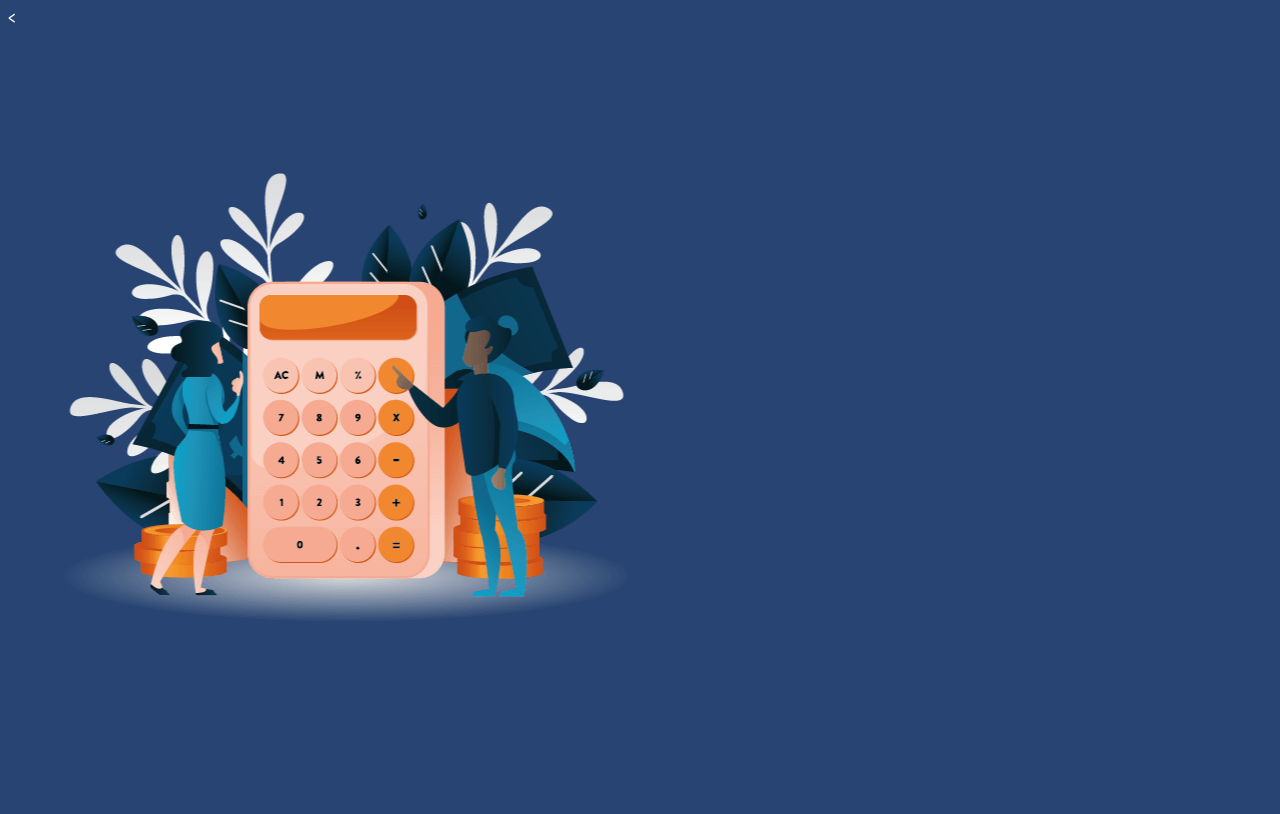
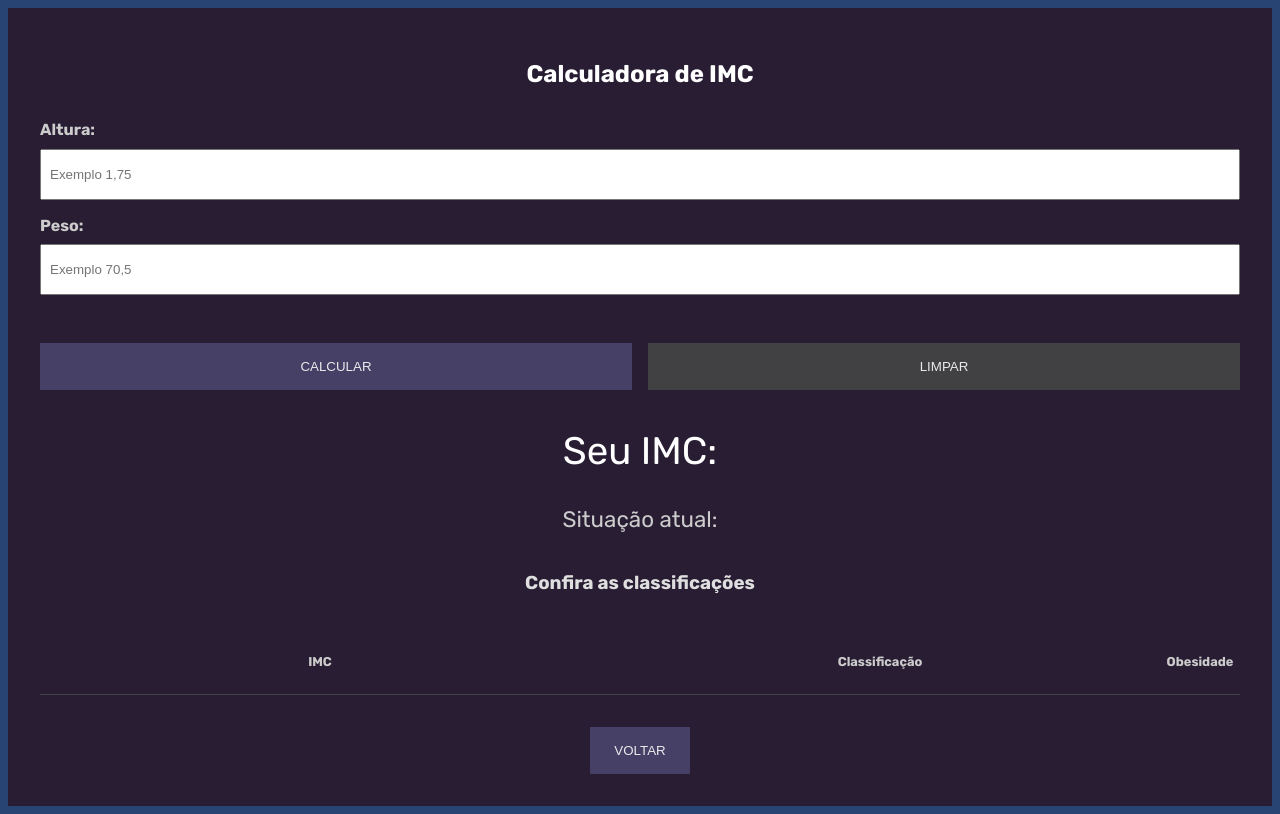
Before and after one commit to Zhak4/Vieira_T4_IMC, a plain HTML site: page html/habitos.html in a window 1280 px wide. Drawn offline with Linux system fonts and the light colour scheme.

Commit message:
calculadora feita

```diff
--- a/css/estiloso.css
+++ b/css/estiloso.css
@@ -122,3 +122,140 @@ ul {
     height: 5%;
     width: 8%;
 }
+
+.container {
+  min-width: 400px;
+  min-height: 400px;
+  background-color: #281d33;
+  padding: 2rem;
+}
+
+/* IMC Form */
+#calc-container h2 {
+  text-align: center;
+  margin-bottom: 2rem;
+}
+
+.form-inputs {
+  display: flex;
+  flex-direction: column;
+  justify-content: space-between;
+}
+
+.form-control {
+  display: flex;
+  flex: 1;
+  flex-direction: column;
+  margin-bottom: 1rem;
+}
+
+.form-control label {
+  font-weight: bold;
+  margin-bottom: 0.6rem;
+  color: #ccc;
+}
+
+.form-control input {
+  padding: 1rem 0.5rem;
+}
+
+.action-control {
+  display: flex;
+  justify-content: space-between;
+  margin-top: 2rem;
+  gap: 1rem;
+}
+
+button {
+  text-transform: uppercase;
+  padding: 1rem 1.5rem;
+  background-color: #4a436c;
+  border: none;
+  color: #fff;
+  cursor: pointer;
+  opacity: 0.9;
+  flex: 1;
+}
+
+button:hover {
+  opacity: 1;
+}
+
+#clear-btn {
+  background-color: #444;
+}
+
+/* Table */
+#result-container {
+  text-align: center;
+}
+
+#imc-number {
+  font-size: 2.4rem;
+  margin-bottom: 0.6rem;
+}
+
+#imc-info {
+  font-size: 1.4rem;
+  color: #ccc;
+}
+
+#result-container h3 {
+  margin-top: 1rem;
+  color: #dfdfdf;
+}
+
+#result-container {
+  display: flex;
+  flex-direction: column;
+}
+
+#imc-table {
+  margin: 1.5rem 0;
+  font-size: 0.8rem;
+}
+
+.table-header {
+  font-weight: bold;
+  color: #ccc;
+}
+
+.table-header,
+.table-data {
+  display: flex;
+  justify-content: space-between;
+  margin-bottom: 0.5rem;
+  padding-bottom: 0.5rem;
+  border-bottom: 1px solid #444;
+  text-align: center;
+}
+
+.table-header h4,
+.table-data p {
+  flex: 1;
+}
+
+.table-header h4:nth-child(3),
+.table-data p:nth-child(3) {
+  max-width: 80px;
+}
+
+#back-btn {
+  align-self: center;
+}
+
+.good {
+  color: #12db34;
+}
+
+.low {
+  color: #dbce12;
+}
+
+.medium {
+  color: #db6212;
+}
+
+.high {
+  color: #db1912;
+}
--- a/html/habitos.html
+++ b/html/habitos.html
@@ -5,9 +5,54 @@
     <meta name="viewport" content="width=device-width, initial-scale=1.0">
     <title>Vivendo melhor</title>
     <link rel="stylesheet" href="../css/estiloso.css">
+    <script src="../js/calc.js" defer></script>
 </head>
 <body>
-    <img class="d2" src="../imagens/calc-Illustration.png"> <
+    <div class="container">
+    <div id="calc-container">
+      <h2>Calculadora de IMC</h2>
+      <form id="imc-form">
+        <div class="form-inputs">
+          <div class="form-control">
+            <label for="height">Altura:</label>
+            <input
+              type="text"
+              name="height"
+              id="height"
+              placeholder="Exemplo 1,75"
+              required
+            />
+          </div>
+          <div class="form-control">
+            <label for="weight">Peso:</label>
+            <input
+              type="text"
+              name="weight"
+              id="weight"
+              placeholder="Exemplo 70,5"
+            />
+          </div>
+        </div>
+        <div class="action-control">
+          <button id="calc-btn">Calcular</button>
+          <button id="clear-btn">Limpar</button>
+        </div>
+      </form>
+    </div>
+    <div id="result-container" class="hide">
+      <p id="imc-number">Seu IMC: <span></span></p>
+      <p id="imc-info">Situação atual: <span></span></p>
+      <h3>Confira as classificações</h3>
+      <div id="imc-table">
+        <div class="table-header">
+          <h4>IMC</h4>
+          <h4>Classificação</h4>
+          <h4>Obesidade</h4>
+        </div>
+      </div>
+      <button id="back-btn">Voltar</button>
+    </div>
+  </div>
 
 </body>
 </html>
```
